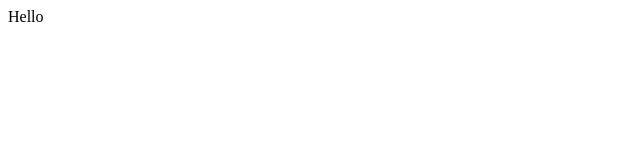
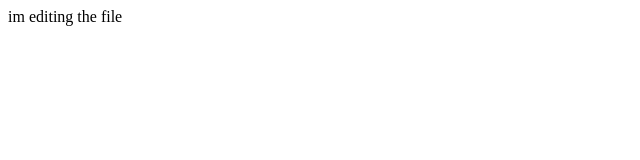
Before and after one commit to anandbte6113/anandPractice-repo, a plain HTML site: page index.html in a window 1280 px wide. Shown: the whole page, without its empty margins (0-640 px from the left). Drawn offline with Linux system fonts and the light colour scheme.

Commit message:
message to index file edit
description message

```diff
--- a/index.html
+++ b/index.html
@@ -1,3 +1,3 @@
 <div>
-    Hello
+    im editing the file
 </div>
```
